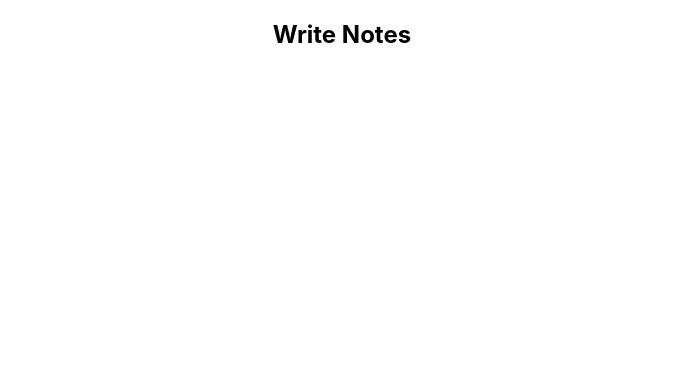
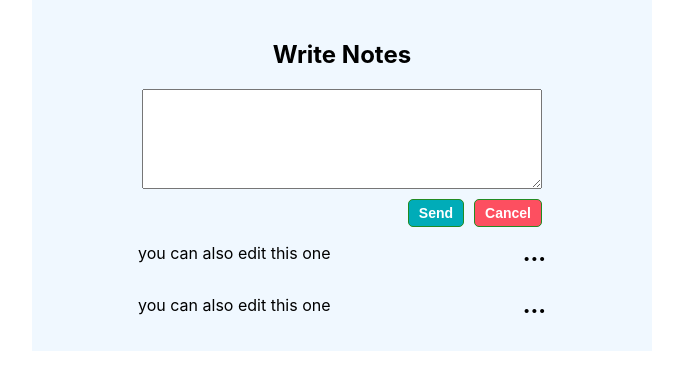
Before and after one commit to piya03/react-notes-app, a React (Create React App) app: page / in a window 1280 px wide. Shown: the top 390 px of the page, without its empty margins (298-981 px from the left). Built offline with nearby package versions, Linux system fonts and the light colour scheme.

Commit message:
notes UI

```diff
--- a/public/index.html
+++ b/public/index.html
@@ -15,6 +15,7 @@
       user's mobile device or desktop. See https://developers.google.com/web/fundamentals/web-app-manifest/
     -->
     <link rel="manifest" href="%PUBLIC_URL%/manifest.json" />
+    <link rel="stylesheet" href="https://cdnjs.cloudflare.com/ajax/libs/font-awesome/4.7.0/css/font-awesome.min.css">
     <!--
       Notice the use of %PUBLIC_URL% in the tags above.
       It will be replaced with the URL of the `public` folder during the build.
--- a/src/App.css
+++ b/src/App.css
@@ -1,38 +1,65 @@
-.App {
-  text-align: center;
+.App{
+      text-align: center;
+      background: aliceblue;
+      max-width: 600px;
+      margin: auto;
+      padding: 20px 10px;
 }
 
-.App-logo {
-  height: 40vmin;
-  pointer-events: none;
+.container{
+  display: flex;
+  justify-content: center;
+  max-width: 400px;
+  margin: auto;
+  height: 100px;
 }
+.textarea{
+  padding: 10px;
+  font-size: 16px;
+  width: 100%;
+}
+.btn{
+  border: none;
+  padding: 5px 10px;
+  font-size: 14px;
+  border: 1px solid forestgreen;
+  border-radius: 5px;
+  color: white;
+  font-weight: 600;
+  cursor: pointer;
+}
+.btn:hover{
+  box-shadow: 0px 0px 5px grey;
+  color: black;
+}
+.btn_container{
+  margin: auto;
+  max-width: 400px;
+  display: flex;
+  justify-content: flex-end;
+  margin-top: 10px;
 
-@media (prefers-reduced-motion: no-preference) {
-  .App-logo {
-    animation: App-logo-spin infinite 20s linear;
-  }
 }
+.editModeContainer{
+  display: flex;
+  align-items: center;
+  justify-content: space-around;
+}
+.threedot{
+  cursor: pointer;
+  font-size: 22px;
+  font-weight: 800;
+  position: relative;
 
-.App-header {
-  background-color: #282c34;
-  min-height: 100vh;
-  display: flex;
-  flex-direction: column;
-  align-items: center;
-  justify-content: center;
-  font-size: calc(10px + 2vmin);
-  color: white;
 }
+.insideDot{
+  position: absolute;
+  background: white;
+  left: -40px;
+  padding: 5px 10px 5px 5px;
+  font-size: 14px;
+  font-weight: 500;
+  text-align: left;
+  padding: 10px 25px 10px 10px;
 
-.App-link {
-  color: #61dafb;
 }
-
-@keyframes App-logo-spin {
-  from {
-    transform: rotate(0deg);
-  }
-  to {
-    transform: rotate(360deg);
-  }
-}
--- a/src/App.js
+++ b/src/App.js
@@ -1,10 +1,12 @@
 import React from "react";
 import "./App.css";
-
+import Notes from "./Component/Notes";
 function App() {
   return (
     <div className="App">
       <h2>Write Notes</h2>
+      <Notes onlyWrite />
+      <Notes />
     </div>
   );
 }
--- /dev/null
+++ b/src/Component/CommonButton.js
@@ -0,0 +1,14 @@
+import React, { useState, useEffect } from "react";
+import "../App.css";
+
+function CommonButton({ value, onClick, styleit = {} }) {
+  return (
+    <div className="">
+      <button className="btn" onClick={onClick} style={styleit}>
+        {value}
+      </button>
+    </div>
+  );
+}
+
+export default CommonButton;
--- /dev/null
+++ b/src/Component/EditMode.js
@@ -0,0 +1,30 @@
+import React, { useState } from "react";
+import "../App.css";
+
+function EditMode({ setShowEdit }) {
+  const [showEditDel, setShowEditDel] = useState(false);
+  console.log("EditMode -> showEditDel", showEditDel);
+  return (
+    <div className="editModeContainer">
+      <p> you can also edit this one</p>
+      <div
+        className="threedot"
+        onClick={() => {
+          setShowEdit(true);
+          setShowEditDel(!showEditDel);
+        }}
+      >
+        {" "}
+        <span>...</span>
+        {showEditDel && (
+          <div className="insideDot">
+            <div>Edit</div>
+            <div>Delete</div>
+          </div>
+        )}
+      </div>
+    </div>
+  );
+}
+
+export default EditMode;
--- /dev/null
+++ b/src/Component/Notes.js
@@ -0,0 +1,38 @@
+import React, { useState, useEffect } from "react";
+import "../App.css";
+import CommonButton from "./CommonButton";
+import EditMode from "./EditMode";
+
+function Notes({ onlyWrite }) {
+  const [showEdit, setShowEdit] = useState(false);
+  console.log("Notes -> showEdit", showEdit);
+  return (
+    <div className="">
+      {(onlyWrite || showEdit) && (
+        <div>
+          <div className="container">
+            <textarea className="textarea" cols="30" rows="10"></textarea>
+          </div>
+          <div className="btn_container">
+            <CommonButton
+              value="Send"
+              styleit={{
+                background: "#00acb8",
+                marginRight: "10px",
+              }}
+            />
+            <CommonButton
+              value="Cancel"
+              styleit={{
+                background: "#fd4f60",
+              }}
+            />
+          </div>
+        </div>
+      )}
+      <EditMode setShowEdit={setShowEdit} />
+    </div>
+  );
+}
+
+export default Notes;
```
